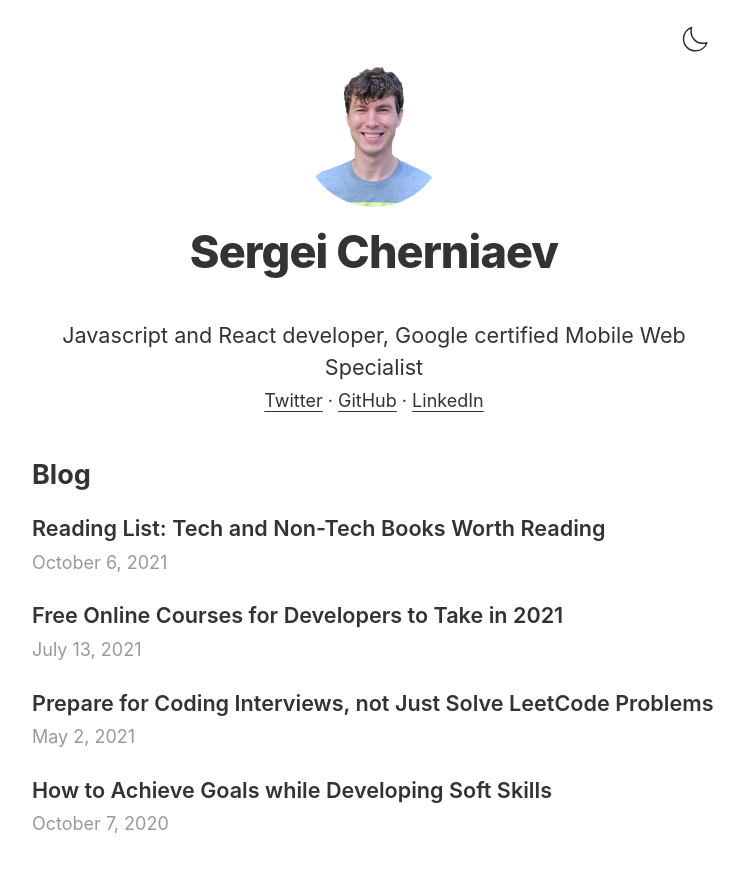
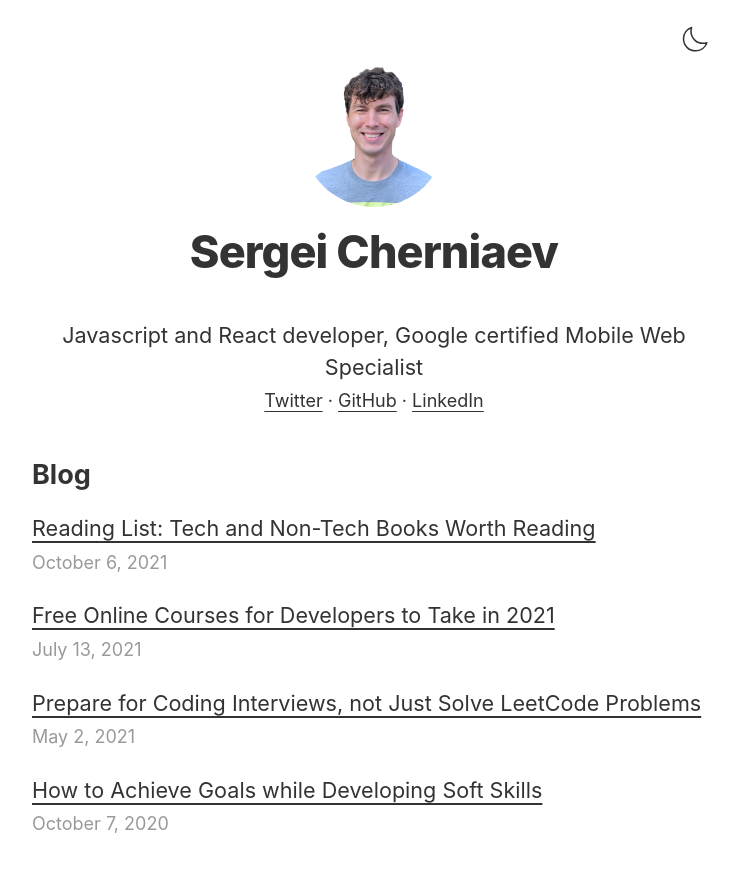
Before and after one commit to shdq/cherniaev.com, a Next.js app: page / in a window 1280 px wide. Shown: the top 872 px of the page, without its empty margins (266-1010 px from the left). Built offline with nearby package versions, Linux system fonts and the light colour scheme.

Commit message:
chore(upgrade): upgrade to next13, react18, change link component, bump deps

```diff
--- a/components/layout.js
+++ b/components/layout.js
@@ -29,17 +29,17 @@ export default function Layout({ children, home }) {
         ) : (
           <>
             <Link href="/">
-              <a>
-                <img
-                  src="/images/userpic.jpg"
-                  className={`${styles.headerImage} ${utilStyles.borderCircle}`}
-                  alt={name}
-                />
-              </a>
+
+              <img
+                src="/images/userpic.jpg"
+                className={`${styles.headerImage} ${utilStyles.borderCircle}`}
+                alt={name}
+              />
+
             </Link>
             <h2 className={utilStyles.headingLg}>
-              <Link href="/">
-                <a className={`${utilStyles.colorInherit} ${utilStyles.blogLink}`}>{name}</a>
+              <Link href="/" className={`${utilStyles.colorInherit} ${utilStyles.blogLink}`}>
+                {name}
               </Link>
             </h2>
           </>
@@ -49,7 +49,7 @@ export default function Layout({ children, home }) {
       {!home && (
         <div className={styles.backToHome}>
           <Link href="/">
-            <a>← Back to home</a>
+            ← Back to home
           </Link>
         </div>
       )}
--- a/pages/index.js
+++ b/pages/index.js
@@ -47,8 +47,8 @@ export default function Home({ allPostsData }) {
         <ul className={utilStyles.list}>
           {allPostsData.map(({ id, date, title }) => (
             <li className={utilStyles.listItem} key={id}>
-              <Link href={`/${id}`}>
-                <a className={utilStyles.blogLink}>{title}</a>
+              <Link href={`/${id}`} className={utilStyles.blogLink} legacyBehavior>
+                {title}
               </Link>
               <br />
               <small className={utilStyles.lightText}>
```
Also changed, not shown: package.json (+7 -5 lines), 1 other file (tests, documents, lock files or other folders).
